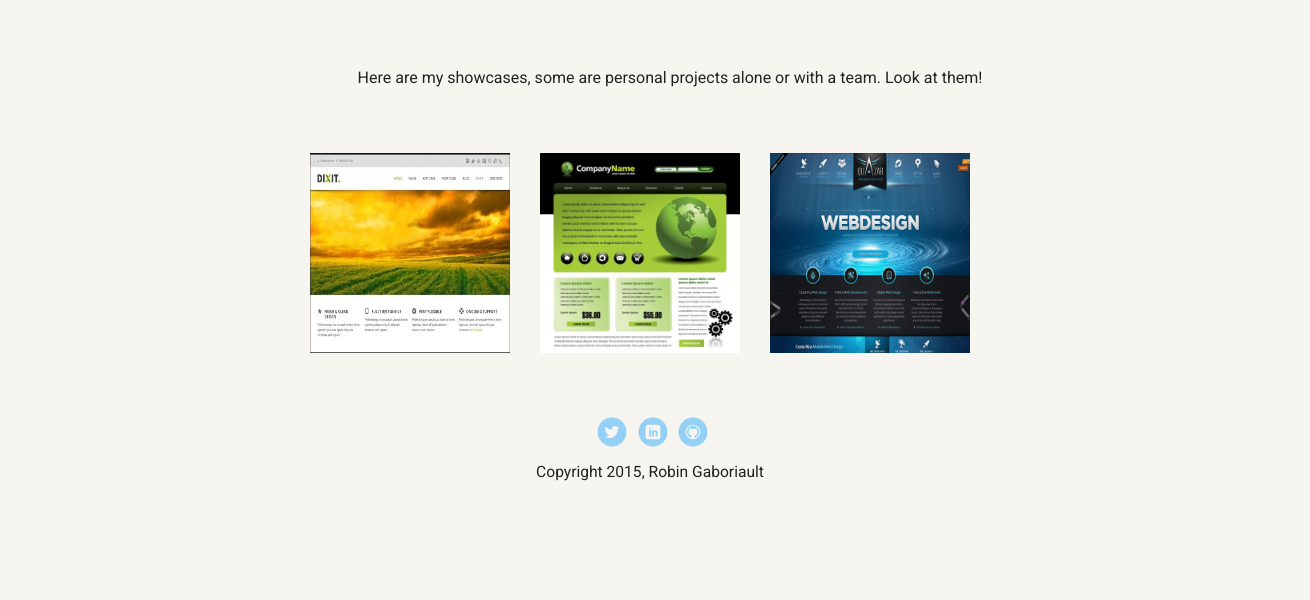
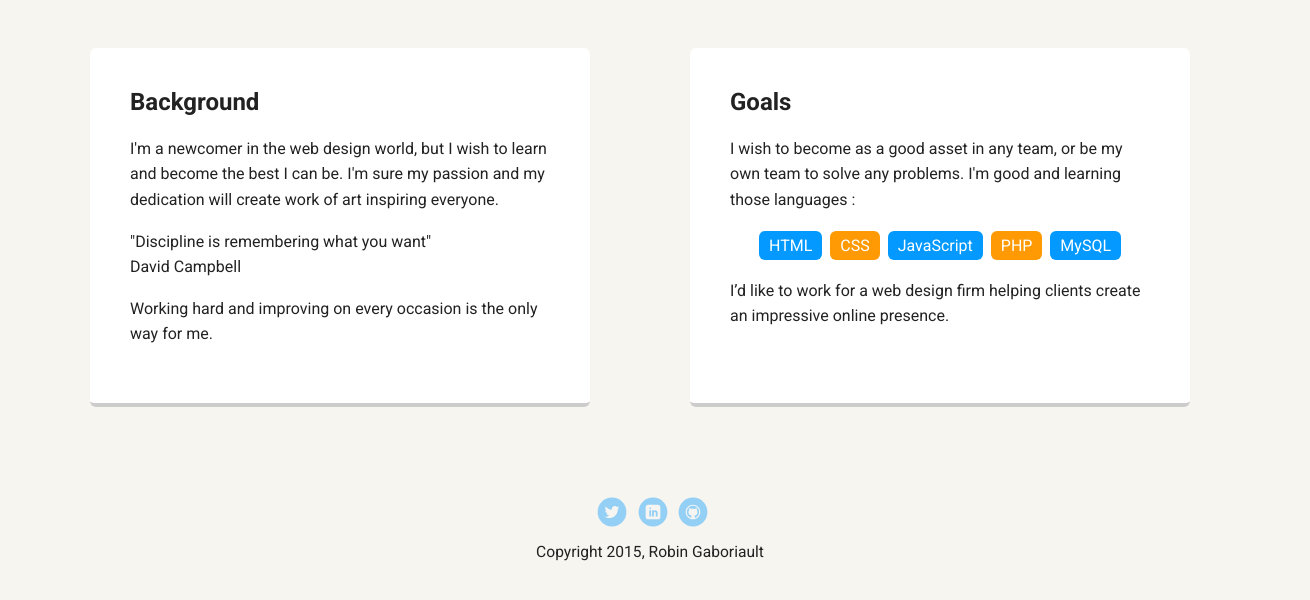
Before and after one commit to RobinGaboriault/personal-profile, a plain HTML site: page experience.html in a window 1280 px wide. Shown: the part 472-1072 px from the top of the page, 1310 px wide, since content can reach past the window. Before the commit the page ends 1048 px from the top, so only its background shows below. Drawn offline with Linux system fonts and the light colour scheme; a web font is replaced by a local one.

Commit message:
Fixing simple errors

```diff
--- a/experience.html
+++ b/experience.html
@@ -2,7 +2,7 @@
 <html lang="en">
 <head>
   <meta charset="utf-8">
-  <title>Robin's experience</title>
+  <title>Hello world!</title>
   <meta name="viewport" content="width=device-width, initial-scale=1.0">
   <link rel="stylesheet" href="styles.css">
   <link href="https://fonts.googleapis.com/css?family=Muli%7CRoboto:400,300,500,700,900" rel="stylesheet"></head>
@@ -22,19 +22,29 @@
       <p class="tag location">I Live in Canada.</p>
     </header>
 
-    <main class="flex"></main>
-    <p class="section">Here are my showcases, some are personal projects alone or with a team. Look at them! </p>
+    <main class="flex">
+      <div class="card">
+        <h2>Background</h2>
+        <p>I'm a newcomer in the web design world, but I wish to learn and become the best I can be. I'm sure my passion and my dedication will create work of art inspiring everyone.</p>
+        <p>"Discipline is remembering what you want" <br>David Campbell</p>
+        <p>Working hard and improving on every occasion is the only way for me.</p>
+      </div>
 
-    <div class="templatediv" class="center">
-
-    <img src="images/template1.png" alt="Template #1" class="template"></li>
-    <img src="images/template2.jpg" alt="Template #2" class="template"></li>
-    <img src="images/template3.jpg" alt="Template #3" class="template"></li>
-
-    </div>
+      <div class="card">
+        <h2>Goals</h2>
+        <p>I wish to become as a good asset in any team, or be my own team to solve any problems. I'm good and learning those languages :</p>
+        <ul class="skills">
+          <li>HTML</li>
+          <li>CSS</li>
+          <li>JavaScript</li>
+          <li>PHP</li>
+          <li>MySQL</li>
+        </ul>
+        <p>I’d like to work for a web design firm helping clients create an impressive online presence.</p>
+      </div>
 
     </main>
-    <footer class="clearfix">
+    <footer>
       <ul>
         <li><a href="#" class="social twitter">Twitter</a></li>
         <li><a href="#" class="social linkedin">LinkedIn</a></li>
```
